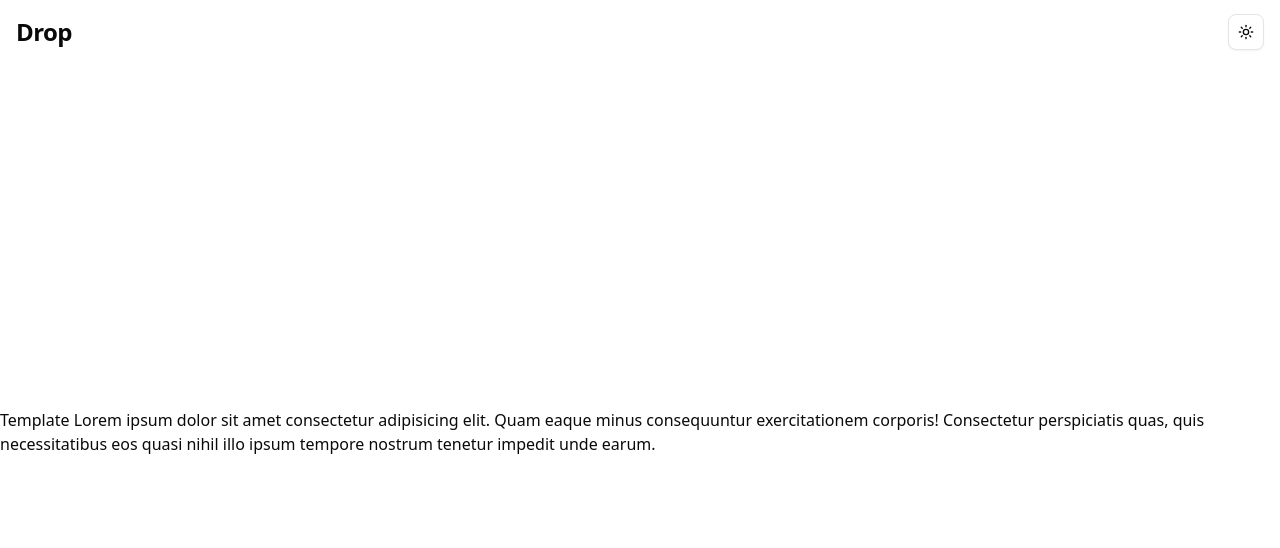
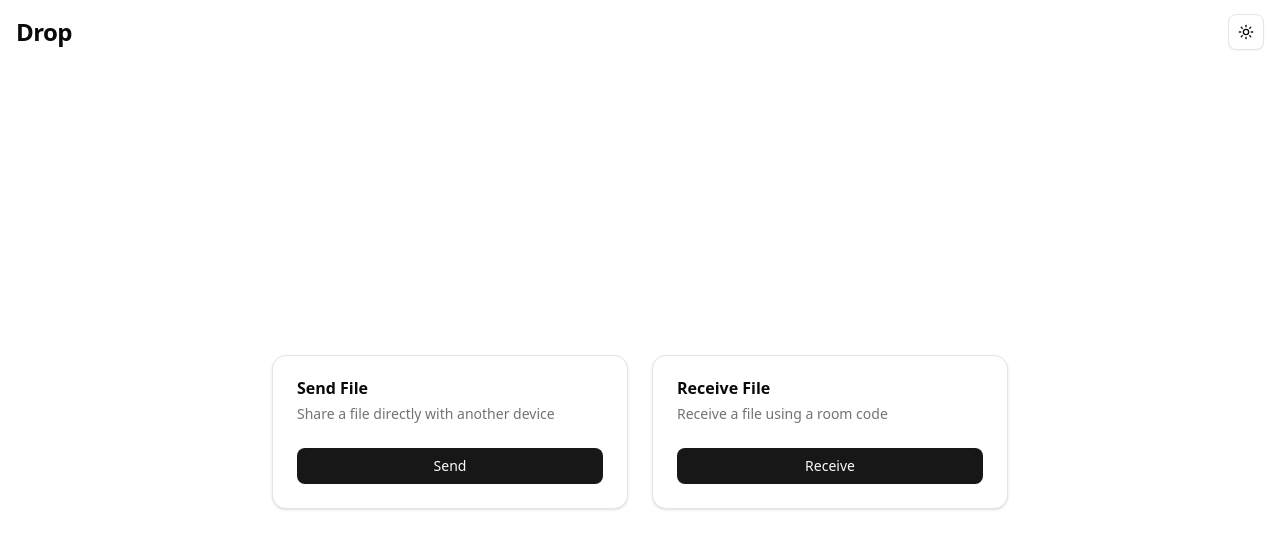
Before and after one commit to smash-cracker/file-drop, a Next.js app: page / in a window 1280 px wide. Shown: the top 548 px of the page. Built offline with nearby package versions, Linux system fonts and the light colour scheme.

Commit message:
feat: add cardds

```diff
--- a/app/page.tsx
+++ b/app/page.tsx
@@ -10,13 +10,36 @@ import { Button } from "@/components/ui/button";
 
 export default function HomePage() {
   return (
-    <main>
-      <h1 className="min-h-[calc(100vh-4rem)] flex items-center justify-center">
-        Template Lorem ipsum dolor sit amet consectetur adipisicing elit. Quam
-        eaque minus consequuntur exercitationem corporis! Consectetur
-        perspiciatis quas, quis necessitatibus eos quasi nihil illo ipsum
-        tempore nostrum tenetur impedit unde earum.
-      </h1>
+    <main className="min-h-[calc(100vh-4rem)]  flex items-center justify-center">
+      <div className="grid grid-cols-1 md:grid-cols-2 gap-6 w-full max-w-3xl px-4">
+        {/* Send Card */}
+        <Card>
+          <CardHeader>
+            <CardTitle>Send File</CardTitle>
+            <CardDescription>
+              Share a file directly with another device
+            </CardDescription>
+          </CardHeader>
+          <CardContent>
+            <Link href="/send">
+              <Button className="w-full">Send</Button>
+            </Link>
+          </CardContent>
+        </Card>
+
+        {/* Receive Card */}
+        <Card>
+          <CardHeader>
+            <CardTitle>Receive File</CardTitle>
+            <CardDescription>Receive a file using a room code</CardDescription>
+          </CardHeader>
+          <CardContent>
+            <Link href="/receive">
+              <Button className="w-full">Receive</Button>
+            </Link>
+          </CardContent>
+        </Card>
+      </div>
     </main>
   );
 }
```
